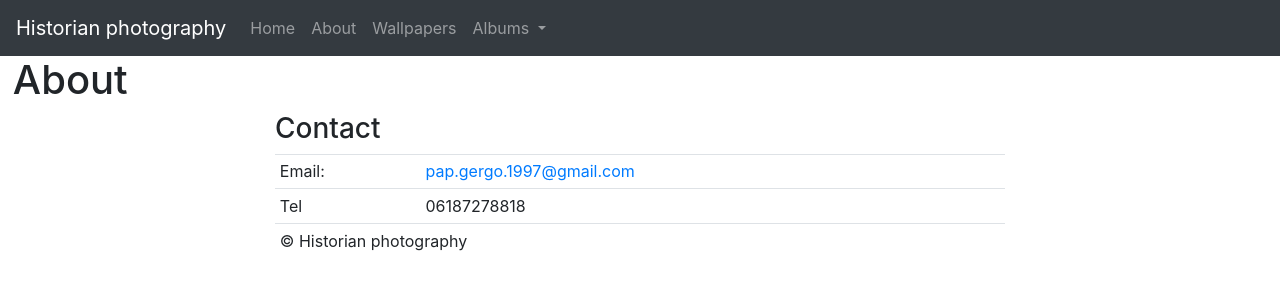
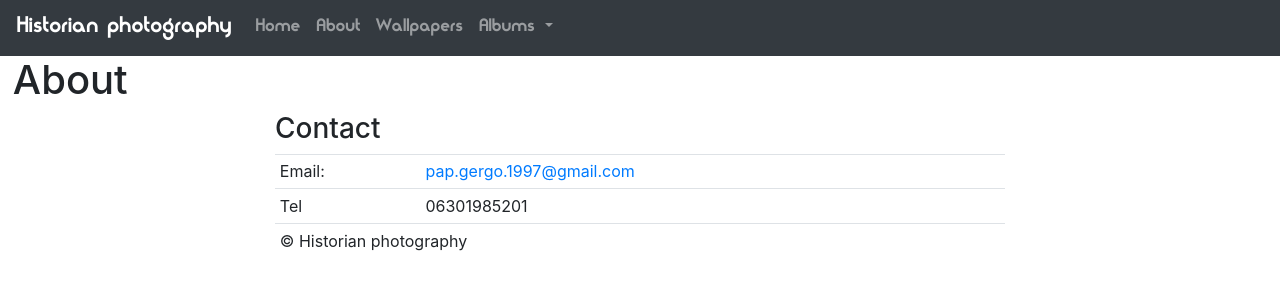
Before and after one commit to papgergo1997/papgergo1997.github.io, a plain HTML site: page pages/about.html in a window 1280 px wide. Drawn offline with nearby package versions, Linux system fonts and the light colour scheme.

Commit message:
something

```diff
--- a/pages/about.html
+++ b/pages/about.html
@@ -28,6 +28,21 @@
   h1 {
     margin-left: 1%;
   }
+
+  @font-face {
+        font-family: "moderna";
+        src: url(/CSS/Fonts/moderna/MODERNA_.TTF);
+        font-weight: 400;
+    }
+
+    .navbar-brand {
+        font-family: "moderna";
+    }
+
+    .nav-item {
+        font-family: "moderna";
+    }
+
 </style>
 
 <body>
@@ -84,7 +99,7 @@
             </tr>
             <tr>
               <td>Tel</td>
-              <td>06187278818</td>
+              <td>06301985201</td>
             </tr>
           </tbody>
           <tfoot>
```
Also changed, not shown: home.html (+7 -3 lines), pages/albums.html (+15 -0 lines), pages/birds.html (+16 -1 lines), pages/insects.html (+16 -1 lines), pages/powerofnature.html (+16 -1 lines), pages/wallpapers.html (+15 -0 lines).
